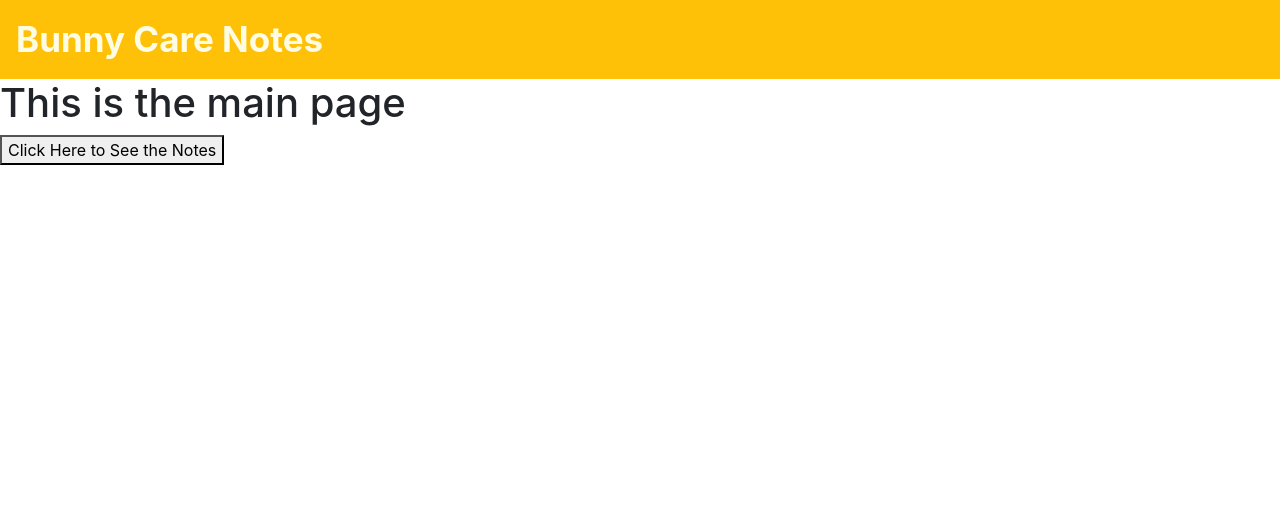
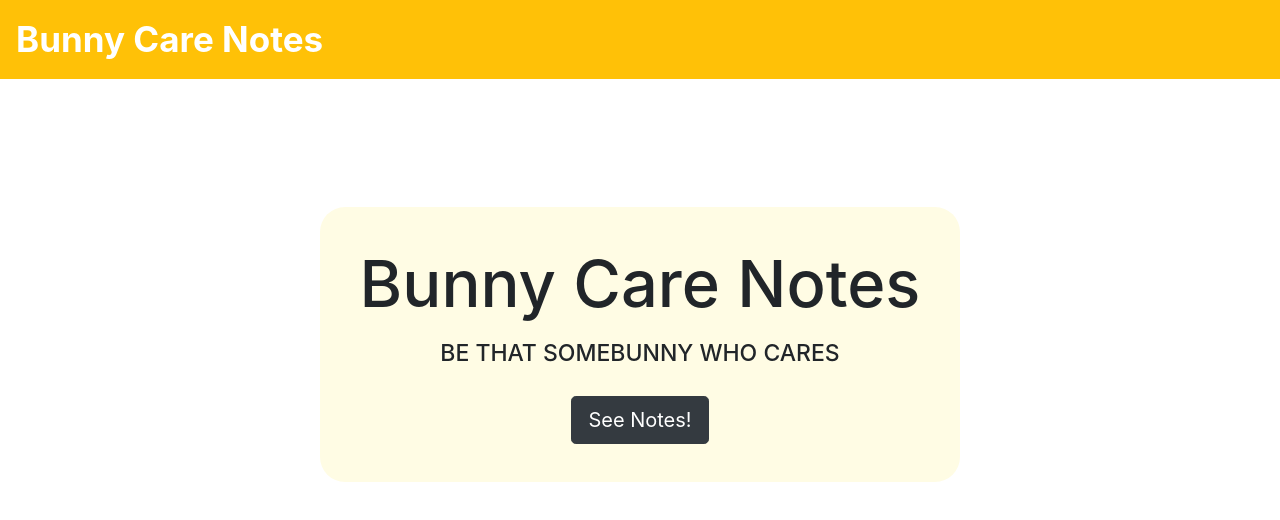
Before and after one commit to ddiongzon001/note_taker, a website: page index.html in a window 1280 px wide. Drawn offline with nearby package versions, Linux system fonts and the light colour scheme.

Commit message:
updated the index.html so that the styling would work on the server

```diff
--- a/index.html
+++ b/index.html
@@ -15,7 +15,7 @@
     <link rel="stylesheet" href="https://cdnjs.cloudflare.com/ajax/libs/font-awesome/5.8.2/css/all.min.css">
 
     <!-- css styling -->
-    <link rel="stylesheet" type="text/css" href="style.css">
+    <link rel="stylesheet" type="text/css" href="/assets/css/style.css">
 </head>
 
 <body>
@@ -27,8 +27,19 @@
         </a>
     </nav>
 
-    <h1>This is the main page</h1>
-    <a href="/notes"><button>Click Here to See the Notes</button></a>
+    <!-- main area -->
+    <div class="container-fluid" id="main">
+        <div class="row">
+            <div class="col-sm-3"></div>
+            <div class="col-sm-6" id="main-text">
+                <h1 id="main">Bunny Care Notes</h1>
+                <h5 id="main">BE THAT SOMEBUNNY WHO CARES</h5>
+                <a href="/notes"><button class="btn btn-dark btn-lg">See Notes!</button></a>
+            </div>
+            <div class="col-sm-3"></div>
+        </div>
+    </div>
+
 
     <!-- Bootstrap JS links: -->
     <script src="https://code.jquery.com/jquery-3.3.1.slim.min.js"
--- /dev/null
+++ b/public/assets/css/style.css
@@ -0,0 +1,35 @@
+#new{
+    float: right;
+    font-size: 50px;
+    padding-top: 1%;
+    padding-bottom: 1%;
+    padding-right: 1%;
+    color: #ffffff;
+}
+
+#title{
+    font-size: 35px;
+    font-weight: bold;
+    color: #ffffff;
+}
+
+div#main{
+    text-align: center;
+    margin-top: 10%;
+}
+
+div#main-text{
+    background-color: #fffce4;
+    padding: 3%;
+    border-radius: 25px;
+}
+
+h1#main{
+    font-size: 65px;
+}
+
+h5#main{
+    margin-top: 3%;
+    margin-bottom: 5%;
+    font-size: 23px;
+}
--- a/server.js
+++ b/server.js
@@ -10,6 +10,8 @@ const PORT = process.env.PORT || 8000;
 // set up the express app to handle data parsing
 app.use(express.urlencoded({extended: true}));
 app.use(express.json());
+
+app.use(express.static("public"));
 
 // ROUTES
 // API routes
--- a/style.css
+++ /dev/null
@@ -1,14 +0,0 @@
-#new{
-    float: right;
-    font-size: 50px;
-    padding-top: 1%;
-    padding-bottom: 1%;
-    padding-right: 1%;
-    color: #fffce4;
-}
-
-#title{
-    font-size: 35px;
-    font-weight: bold;
-    color: #fffce4;
-}
```
